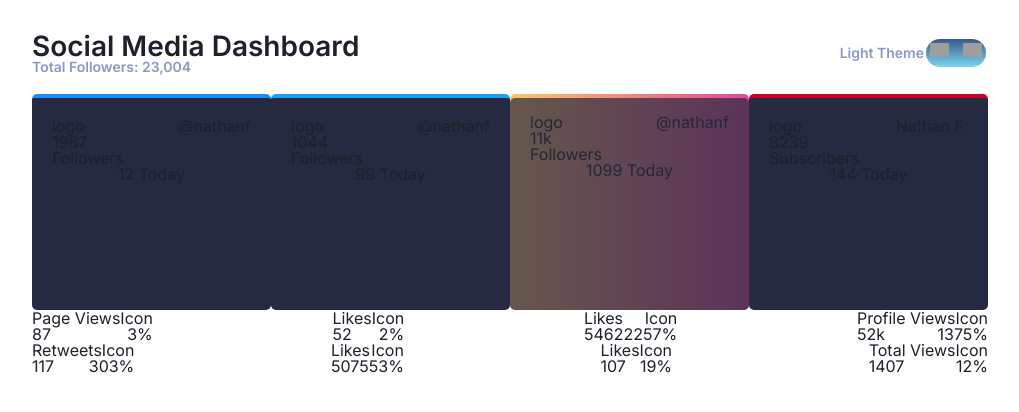
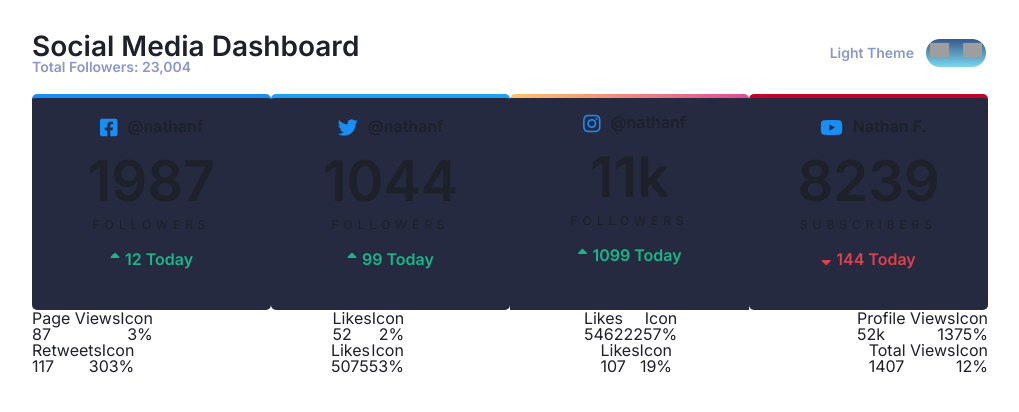
Before and after one commit to Auriles/social-media-dashboard, a React app in the folder my-app/: page / in a window 1280 px wide. Shown: the whole page, without its empty margins (130-1149 px from the left). Built offline with nearby package versions, Linux system fonts and the light colour scheme; grey boxes are pictures that could not be loaded.

Commit message:
Finishing Cards

```diff
--- a/my-app/sass/layout/_HomeComponent.scss
+++ b/my-app/sass/layout/_HomeComponent.scss
@@ -40,6 +40,7 @@
             font-weight: bold;
             font-size: 14px;
             color: $DarkSecondText;
+            padding-right: 10px;
         }
     }
 }
@@ -59,42 +60,84 @@
     padding: 20px;
     margin-top: 20px;
     border-radius: 5px;
-    // position: relative;
+    i {
+        font-size: 20px;
+        color: $facebbook_color;
+    }
+}
+
+.name {
+    display: flex;
+    flex-direction: row;
+    margin: 0 auto;
+    margin-bottom: 15px;
+
+    p {
+        font-weight: bold;
+        margin-left: 10px;
+    }
+}
+
+.followers {
+    display: flex;
+    flex-direction: column;
+    margin-bottom: 20px;
+
+    p:first-child {
+        font-size: 56px;
+        font-weight: bold;
+        margin-bottom: 10px;
+    }
+
+    p:nth-child(2) {
+        font-size: 12px;
+        text-transform: uppercase;
+        letter-spacing: 5px;
+    }
+}
+
+.period {
+    display: flex;
+    flex-direction: row;
+    margin: 0 auto;
+    color: $main_color;
+
+    p {
+        font-size: 16px;
+        font-weight: bold;
+        align-items: center;
+        justify-content: center;
+    }
+
+    i {
+        color: $main_color;
+        margin-right: 5px;
+        font-size: 16px;
+        align-items: center;
+        justify-content: center;
+    }
 }
 
 // --------------- FACEBOOK ---------------
 
 .facebook-card {
     border-top: 0.25rem solid $facebbook_color;
-    .facebook-name {
-        display: flex;
-        flex-direction: row;
-        justify-content: space-between;
-    }
-    .facebook-count {
-        display: flex;
-        flex-direction: column;
-    }
-    .facebook-period {
-        text-align: center;
-    }
+    text-align: center;
 }
-
-// --------------- TWITTER ---------------
 
 .twitter-card {
     border-top: 0.25rem solid $twitter_color;
-    .twitter-name {
-        display: flex;
-        flex-direction: row;
-        justify-content: space-between;
-    }
-    .twitter-count {
-        display: flex;
-        flex-direction: column;
-    }
-    .twitter-period {
-        text-align: center;
+    text-align: center;
+}
+
+.youtube-card {
+    border-top: 0.25rem solid $youtube_color;
+    text-align: center;
+    .reverse {
+        i {
+            color: $second_color;
+        }
+        color: $second_color;
     }
 }
 
@@ -103,43 +146,66 @@
 .instagram-card {
     background-image: linear-gradient(to right,#FDC468, #DF4996);
     position: relative;
-    .test {
+    text-align: center;
+    .instagram-border {
         position: absolute;
         width: 100%;
         height: 98%;
         top: 2%;
         left: 0%;
-        opacity: 0.7;
         background: $DarkCard;
-        border-radius: 5px;
     }
     .instagram-name {
         display: flex;
         flex-direction: row;
         justify-content: space-between;
+        position: relative;
+        margin: 0 auto;
+        margin-bottom: 15px;
+        p {
+            font-weight: bold;
+            margin-left: 10px;
+        }
     }
-    .instagram-count {
+    .instagram-followers {
         display: flex;
         flex-direction: column;
+        position: relative;
+        margin-bottom: 20px;
+        p:first-child {
+            font-size: 56px;
+            font-weight: bold;
+            margin-bottom: 10px;
+        }
+        p:nth-child(2) {
+            font-size: 12px;
+            text-transform: uppercase;
+            letter-spacing: 5px;
+        }
     }
     .instagram-period {
         text-align: center;
-    }
-}
+        position: relative;
 
-.youtube-card {
-    border-top: 0.25rem solid $youtube_color;
-    .youtube-name {
         display: flex;
         flex-direction: row;
-        justify-content: space-between;
-    }
-    .youtube-count {
-        display: flex;
-        flex-direction: column;
-    }
-    .youtube-period {
-        text-align: center;
+        margin: 0 auto;
+        color: $main_color;
+
+        p {
+            font-size: 16px;
+            font-weight: bold;
+            align-items: center;
+            justify-content: center;
+        }
+
+        i {
+            color: $main_color;
+            margin-right: 5px;
+            font-size: 16px;
+            align-items: center;
+            justify-content: center;
+        }
     }
 }
 
--- a/my-app/src/components/layout/HomeComponent.js
+++ b/my-app/src/components/layout/HomeComponent.js
@@ -35,63 +35,65 @@ function HomeComponent() {
                 <div className="social-media">
                     {/* FACEBOOK CARD */}
                     <div className="card facebook-card">
-                        <div className="facebook-name">
-                            <p>logo</p>
+                        <div className="name">
+                            <i class="fab fa-facebook-square"></i>
                             <p>@nathanf</p>
                         </div>
-                        <div className="facebook-count">
+                        <div className="followers">
                             <p>1987</p>
                             <p>Followers</p>
                         </div>
-                        <div className="facebook-period">
+                        <div className="period">
+                            <i class="fas fa-sort-up"></i>
                             <p>12 Today</p>
                         </div>
                     </div>
 
                     {/* TWITTER CARD */}
                     <div className="card twitter-card">
-                        <div className="twitter-name">
-                            <p>logo</p>
+                        <div className="name">
+                            <i class="fab fa-twitter"></i>
                             <p>@nathanf</p>
                         </div>
-                        <div className="twitter-count">
+                        <div className="followers">
                             <p>1044</p>
                             <p>Followers</p>
                         </div>
-                        <div className="twitter-period">
+                        <div className="period">
+                            <i class="fas fa-sort-up"></i>
                             <p>99 Today</p>
                         </div>
                     </div>
 
                     {/* INSTAGRAM CARD */}
                     <div className="card instagram-card">
-                        <div className="test">
-
-                        </div>
+                        <div className="instagram-border"></div>
                         <div className="instagram-name">
-                            <p>logo</p>
+                            <p><i class="fab fa-instagram"></i></p>
                             <p>@nathanf</p>
                         </div>
-                        <div className="instagram-count">
+                        <div className="instagram-followers">
                             <p>11k</p>
                             <p>Followers</p>
                         </div>
                         <div className="instagram-period">
+                            <i class="fas fa-sort-up"></i>
                             <p>1099 Today</p>
                         </div>
                     </div>
 
                     {/* YOUTUBE CARD */}
                     <div className="card youtube-card">
-                        <div className="youtube-name">
-                            <p>logo</p>
+                        <div className="name">
+                            <p><i class="fab fa-youtube"></i></p>
                             <p>Nathan F.</p>
                         </div>
-                        <div className="youtube-count">
+                        <div className="followers">
                             <p>8239</p>
                             <p>Subscribers</p>
                         </div>
-                        <div className="youtube-period">
+                        <div className="period reverse">
+                            <i class="fas fa-sort-down"></i>
                             <p>144 Today</p>
                         </div>
                     </div>
--- a/my-app/src/components/modules/toggle.js
+++ b/my-app/src/components/modules/toggle.js
@@ -13,6 +13,7 @@ import SunIcon from '../../icons/SunIcon';
 const ToggleContainer = styled.button`
   background: ${({ theme }) => theme.gradient};
   border: 2px solid ${({ theme }) => theme.toggleBorder};
+  background-color: ${({ theme }) => theme.card};
   border-radius: 30px;
   cursor: pointer;
   display: flex;
--- a/my-app/src/components/themes/theme.js
+++ b/my-app/src/components/themes/theme.js
@@ -4,6 +4,7 @@ export const lightTheme = {
     text: 'hsl(230, 17%, 14%)',
     toggleBorder: '#FFF',
     gradient: 'linear-gradient(#39598A, #79D7ED)',
+    card: 'pink',
 }
 
 export const darkTheme = {
@@ -11,4 +12,5 @@ export const darkTheme = {
     text: 'hsl(0, 0%, 100%)',
     toggleBorder: '#6B8096',
     gradient: 'linear-gradient(#091236, #1E215D)',
+    card: 'blue',
 }
```
Also changed, not shown: my-app/sass/main.scss (+0 -7 lines), my-app/src/css/main.css.
